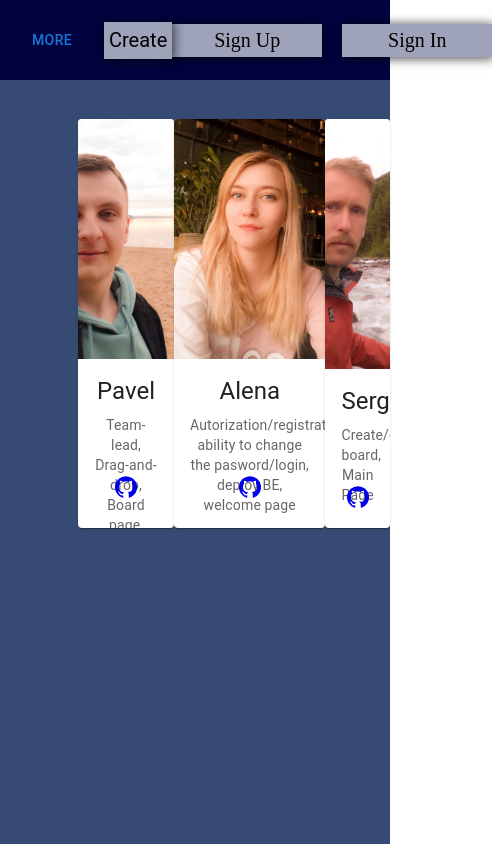
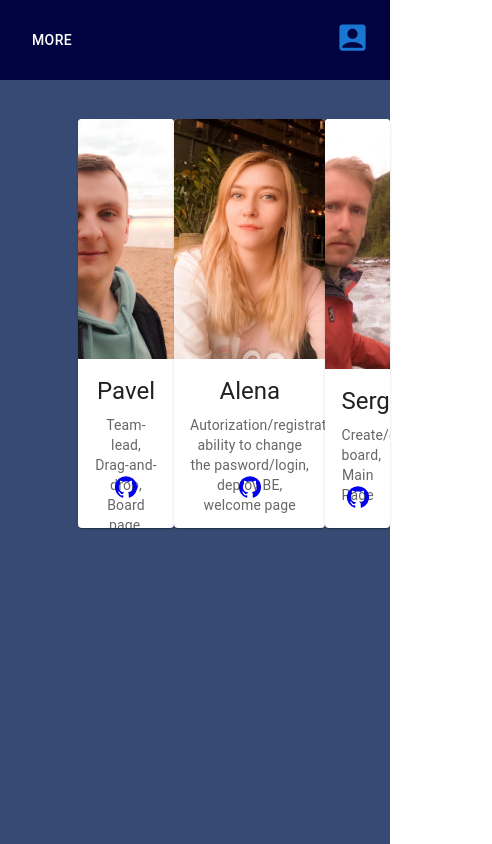
Before and after one commit to pavelguest/project-management-app, a React (Create React App) app in the folder project-management-app/: page / in a window 390 px wide. Shown: the whole page, 492 px wide, since content can reach past the window. Built offline with nearby package versions, Linux system fonts and the light colour scheme; no server answers.

Commit message:
feat: implement second menu for authorization buttons without functional

```diff
--- a/project-management-app/src/components/AuthorizationBtn/AuthorizationBtn.css
+++ b/project-management-app/src/components/AuthorizationBtn/AuthorizationBtn.css
@@ -6,3 +6,22 @@
   /* justify-content: space-between; */
   /* margin-left: 900px; */
 }
+
+/* .sign-out-btn {
+  display: inline-flex;
+} */
+
+.account-box-icon {
+  display: none;
+}
+
+@media (max-width: 1025px) {
+
+  .authorization-wrapper {
+    display: none;
+  }
+
+  .account-box-icon {
+    display: inline-block;
+  }
+}
--- a/project-management-app/src/components/AuthorizationBtn/AuthorizationBtn.tsx
+++ b/project-management-app/src/components/AuthorizationBtn/AuthorizationBtn.tsx
@@ -4,6 +4,7 @@ import { matchPath, NavLink, useLocation, useNavigate } from 'react-router-dom';
 import { useAppDispatch, useAppSelector } from '../../hooks/redux';
 import './AuthorizationBtn.css';
 import { updateIsAuth } from '../../redux/reducers/authSlice';
+import HeaderMenu from '../HeaderMenu';
 
 const AuthorizationBtn = () => {
   const navigate = useNavigate();
@@ -19,8 +20,10 @@ const AuthorizationBtn = () => {
   };
 
   return (
+    <div>
       <div className="authorization-wrapper">
         {auth.isAuth && (
+          <div className="sign-out-btn">
             <Button
               variant="contained"
               style={{
@@ -32,6 +35,7 @@ const AuthorizationBtn = () => {
             >
               Sign Out
             </Button>
+          </div>
         )}
         {!auth.isAuth && !mainMatches && (
           <>
@@ -63,6 +67,12 @@ const AuthorizationBtn = () => {
           </Button>
         )}
       </div>
+      <div className="account-box-icon">
+        {auth.isAuth && mainMatches && <HeaderMenu type="auth-done-main" />}
+        {auth.isAuth && !mainMatches && <HeaderMenu type="auth-done-not-main" />}
+        {!auth.isAuth && !mainMatches && <HeaderMenu type="auth-not-done" />}
+      </div>
+    </div>
   );
 };
 
--- a/project-management-app/src/components/CreateBoard/CreateBoardBtn.tsx
+++ b/project-management-app/src/components/CreateBoard/CreateBoardBtn.tsx
@@ -3,10 +3,12 @@ import { RenderModalCreateBoard } from './CreateBoardModal';
 import './CreateBoardBtn.css';
 import { useAppDispatch, useAppSelector } from '../../hooks/redux';
 import { toggleCreateBoardModalOpen } from '../../redux/reducers/boardsSlice';
+import { useLocation } from 'react-router-dom';
 
 export function CreateBoardBtn() {
   const dispatch = useAppDispatch();
   const { createBoardModalOpen } = useAppSelector((state) => state.boardReducers);
+  const location = useLocation();
 
   const handleToggleModal = () => {
     dispatch(toggleCreateBoardModalOpen(createBoardModalOpen ? false : true));
@@ -14,9 +16,11 @@ export function CreateBoardBtn() {
 
   return (
     <div className="create-board-wrapper">
-      <button className="create__btn" onClick={handleToggleModal}>
-        Create
-      </button>
+      {location.pathname === '/main' && (
+        <button className="create__btn" onClick={handleToggleModal}>
+          Create
+        </button>
+      )}
       <RenderModalCreateBoard open={createBoardModalOpen} />
     </div>
   );
--- a/project-management-app/src/components/Header/Header.tsx
+++ b/project-management-app/src/components/Header/Header.tsx
@@ -12,7 +12,7 @@ export const Header = () => {
   return (
     <header className="app-header">
       <div className="header__nav-wrapper">
-        <HeaderMenu />
+        <HeaderMenu type={'nav-menu'} />
         <nav className="header__nav">
           <NavLink to="/" className={({ isActive }) => 'nav__link' + (isActive ? ' active' : '')}>
             Welcome
--- a/project-management-app/src/components/HeaderMenu/HeaderMenu.tsx
+++ b/project-management-app/src/components/HeaderMenu/HeaderMenu.tsx
@@ -4,14 +4,24 @@ import Menu from '@mui/material/Menu';
 import MenuItem from '@mui/material/MenuItem';
 import './HeaderMenu.css';
 import { useNavigate, useLocation } from 'react-router-dom';
+import AccountBoxIcon from '@mui/icons-material/AccountBox';
 
-export const HeaderMenu = () => {
+interface IHeaderMenu {
+  type: string;
+}
+
+export const HeaderMenu = (props: IHeaderMenu) => {
   const [anchorEl, setAnchorEl] = React.useState<null | HTMLElement>(null);
   const open = Boolean(anchorEl);
+  const [anchorElAuth, setAnchorElAuth] = React.useState<null | SVGSVGElement>(null);
+  const openAuth = Boolean(anchorElAuth);
   const navigate = useNavigate();
   const location = useLocation();
   const handleClick = (event: React.MouseEvent<HTMLButtonElement>) => {
     setAnchorEl(event.currentTarget);
+  };
+  const handleClickAuth = (event: React.MouseEvent<SVGSVGElement>) => {
+    setAnchorElAuth(event.currentTarget);
   };
   const handleClose = (props: string) => {
     switch (props) {
@@ -31,17 +41,37 @@ export const HeaderMenu = () => {
     setAnchorEl(null);
   };
 
+  const handleCloseAuth = (props: string) => {
+    setAnchorElAuth(null);
+  };
+  console.log(props.type);
+
   return (
     <div className="more-menu">
+      {props.type === 'nav-menu' && (
         <Button
           id="basic-button"
           aria-controls={open ? 'basic-menu' : undefined}
           aria-haspopup="true"
           aria-expanded={open ? 'true' : undefined}
           onClick={handleClick}
+          style={{
+            color: 'white',
+          }}
         >
           More
         </Button>
+      )}
+      {(props.type === 'auth-done-main' ||
+        props.type === 'auth-done-not-main' ||
+        props.type === 'auth-not-done') && (
+        <AccountBoxIcon
+          color="primary"
+          fontSize="large"
+          onClick={(event) => handleClickAuth(event)}
+        />
+      )}
+      {props.type === 'nav-menu' && (
         <Menu
           id="basic-menu"
           anchorEl={anchorEl}
@@ -50,8 +80,6 @@ export const HeaderMenu = () => {
           MenuListProps={{
             'aria-labelledby': 'basic-button',
           }}
-        // selectedMenuItemStyle={ {backgroundColor: '#c00', color: '#FFFFFF'} }
-        // value={this.state.selectedItem}
         >
           <MenuItem
             onClick={() => handleClose('welcome')}
@@ -78,6 +106,51 @@ export const HeaderMenu = () => {
             Edit profile
           </MenuItem>
         </Menu>
+      )}
+      {(props.type === 'auth-done-main' ||
+        props.type === 'auth-done-not-main' ||
+        props.type === 'auth-not-done') && (
+        <Menu
+          id="basic-menu-auth"
+          anchorEl={anchorElAuth}
+          open={openAuth}
+          onClose={handleCloseAuth}
+          MenuListProps={{
+            'aria-labelledby': 'basic-button',
+          }}
+        >
+          <MenuItem
+            onClick={() => handleClose('sign-up')}
+            disabled={props.type !== 'auth-not-done' ? true : false}
+          >
+            Sign Up
+          </MenuItem>
+          <MenuItem
+            onClick={() => handleClose('sign-in')}
+            disabled={props.type !== 'auth-not-done' ? true : false}
+          >
+            Sign In
+          </MenuItem>
+          <MenuItem
+            onClick={() => handleClose('sign-out')}
+            disabled={props.type === 'auth-not-done' ? true : false}
+          >
+            Sign Out
+          </MenuItem>
+          <MenuItem
+            onClick={() => handleClose('go-to-main')}
+            disabled={props.type === 'auth-done-not-main' ? false : true}
+          >
+            Main page
+          </MenuItem>
+        </Menu>
+      )}
     </div>
   );
 };
+
+// PaperProps={{
+//   style: {
+//     color: 'white',
+//   },
+// }}
--- a/project-management-app/src/pages/MainPage/MainPage.css
+++ b/project-management-app/src/pages/MainPage/MainPage.css
@@ -40,7 +40,7 @@
 .board svg {
   opacity: 0;
   background: none;
-  transition-delay: 0.5s;
+  /* transition-delay: 0.5s; */
   transition-duration: 0.5s;
   transition-property: opacity, transform;
 }
```
Lines whose indentation alone changed are shown as unchanged.
